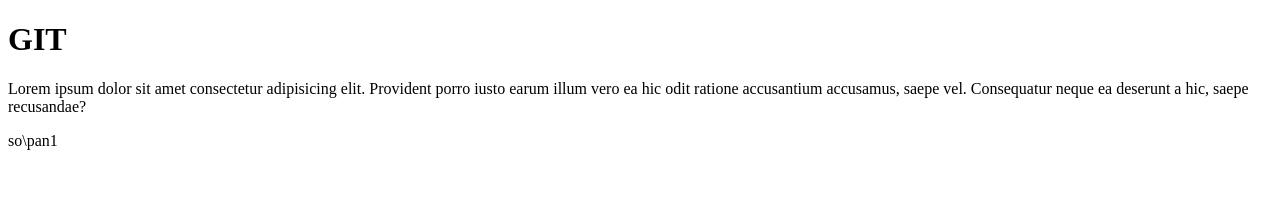
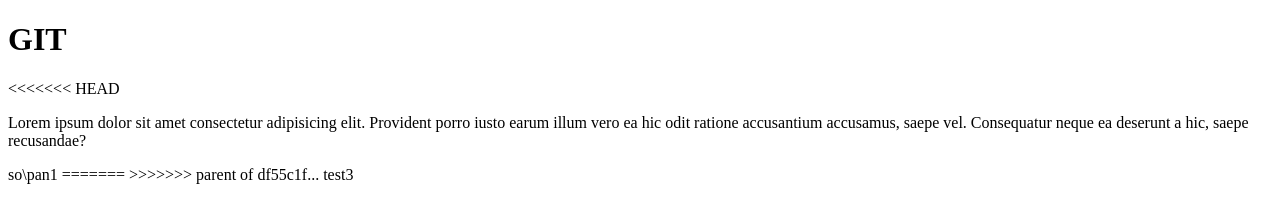
Before and after one commit to kmp25/test1212, a plain HTML site: page index.html in a window 1280 px wide. Drawn offline with Linux system fonts and the light colour scheme.

Commit message:
github01

```diff
--- a/index.html
+++ b/index.html
@@ -7,7 +7,10 @@
 </head>
 <body>
     <h1>GIT</h1>
+<<<<<<< HEAD
     <p>Lorem ipsum dolor sit amet consectetur adipisicing elit. Provident porro iusto earum illum vero ea hic odit ratione accusantium accusamus, saepe vel. Consequatur neque ea deserunt a hic, saepe recusandae?</p>
     <span>so\pan1</span>
+=======
+>>>>>>> parent of df55c1f... test3
 </body>
 </html>
```
